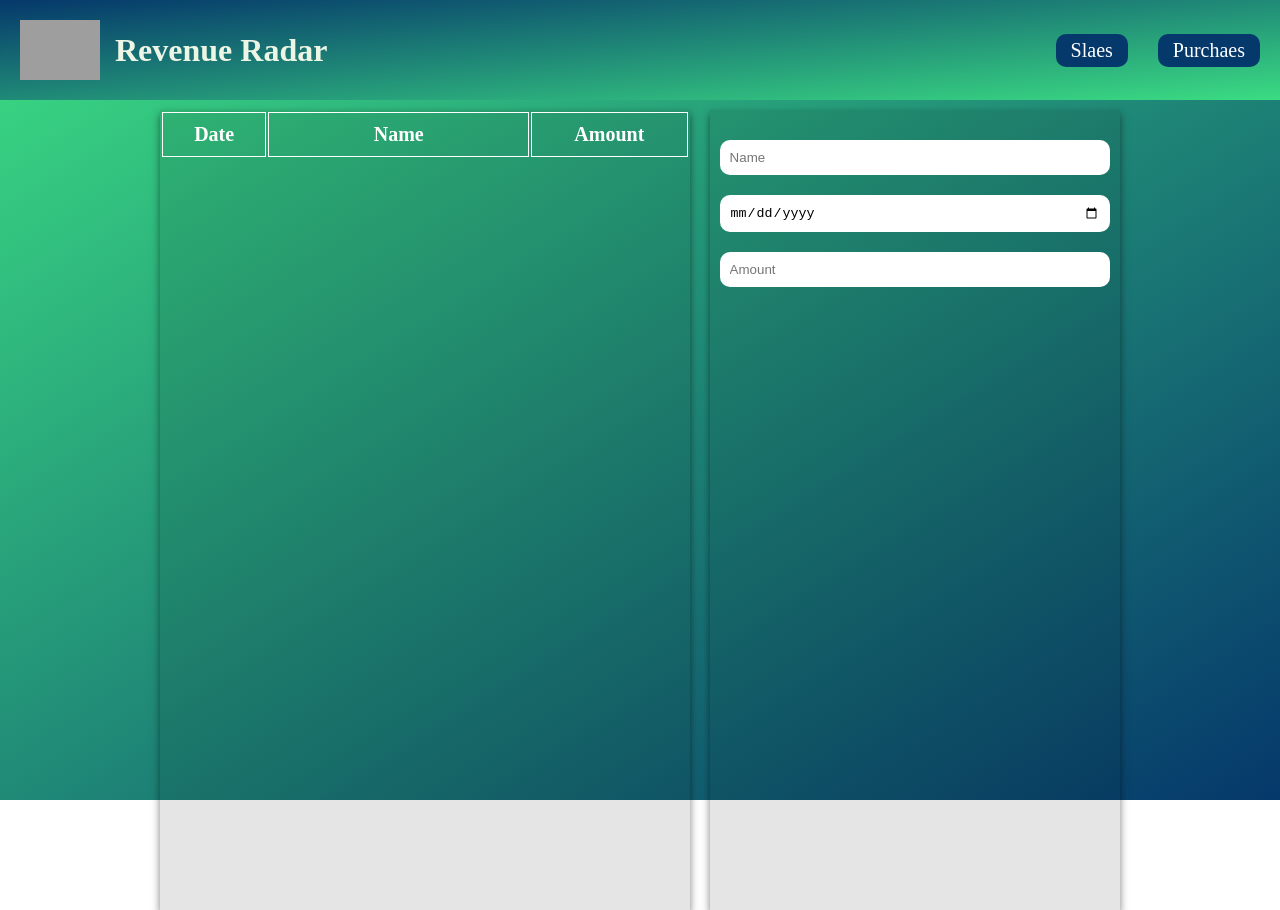
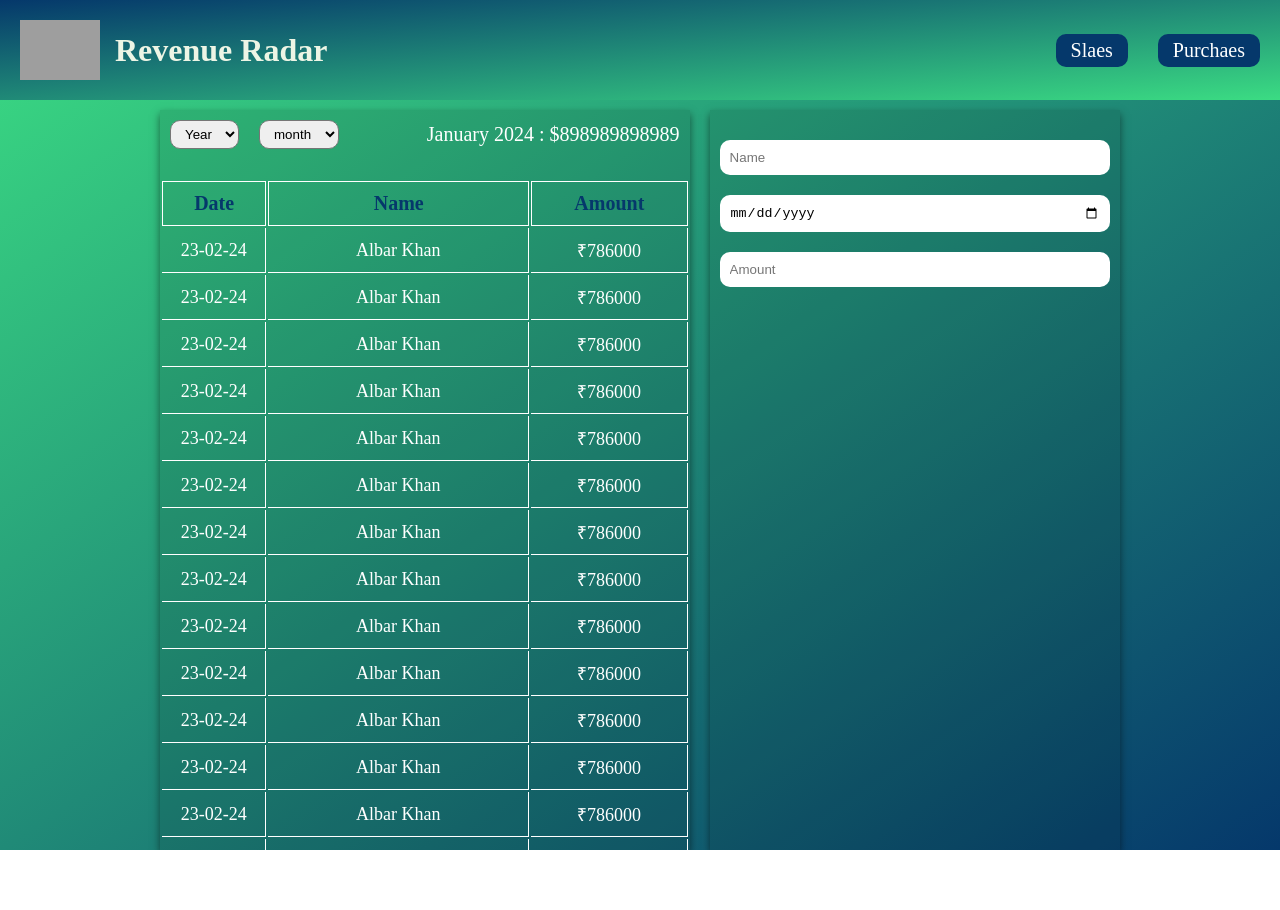
Before and after one commit to AlbarKhan/RevenueRadar-React-, a React (Create React App) app: page / in a window 1280 px wide. After the commit the page ends 850 px from the top, so only its background shows below. Built offline with nearby package versions, Linux system fonts and the light colour scheme; grey boxes are pictures that could not be loaded.

Commit message:
dummy data added

```diff
--- a/src/App.js
+++ b/src/App.js
@@ -1,5 +1,28 @@
 import { useState } from "react";
 
+const data = [
+  { username: "Albar Khan", date: "23-02-24", amount: [786000] },
+  { username: "Albar Khan", date: "23-02-24", amount: [786000] },
+  { username: "Albar Khan", date: "23-02-24", amount: [786000] },
+  { username: "Albar Khan", date: "23-02-24", amount: [786000] },
+  { username: "Albar Khan", date: "23-02-24", amount: [786000] },
+  { username: "Albar Khan", date: "23-02-24", amount: [786000] },
+  { username: "Albar Khan", date: "23-02-24", amount: [786000] },
+  { username: "Albar Khan", date: "23-02-24", amount: [786000] },
+  { username: "Albar Khan", date: "23-02-24", amount: [786000] },
+  { username: "Albar Khan", date: "23-02-24", amount: [786000] },
+  { username: "Albar Khan", date: "23-02-24", amount: [786000] },
+  { username: "Albar Khan", date: "23-02-24", amount: [786000] },
+  { username: "Albar Khan", date: "23-02-24", amount: [786000] },
+  { username: "Albar Khan", date: "23-02-24", amount: [786000] },
+  { username: "Albar Khan", date: "23-02-24", amount: [786000] },
+  { username: "Albar Khan", date: "23-02-24", amount: [786000] },
+  { username: "Albar Khan", date: "23-02-24", amount: [786000] },
+  { username: "Albar Khan", date: "23-02-24", amount: [786000] },
+  { username: "Albar Khan", date: "23-02-24", amount: [786000] },
+  { username: "Albar Khan", date: "23-02-24", amount: [786000] },
+  { username: "Albar Khan", date: "23-02-24", amount: [786000] },
+];
 export default function App() {
   return (
     <div className="App">
@@ -44,6 +67,7 @@ function Body() {
     <div className="main-wrapper">
       <div className="main-content">
         <div className="list">
+          <DateBar />
           <Table />
         </div>
         <div className="inputForm">
@@ -66,6 +90,24 @@ function Form() {
   );
 }
 
+function DateBar() {
+  return (
+    <div className="date-bar">
+      <div className="select-options">
+        <select>
+          <option>Year</option>
+        </select>
+        <select>
+          <option>month</option>
+        </select>
+      </div>
+      <div>
+        <span className="status">January 2024 : $898989898989</span>
+      </div>
+    </div>
+  );
+}
+
 function Table() {
   return (
     <table className="table">
@@ -76,6 +118,15 @@ function Table() {
           <th className="amount-column">Amount</th>
         </tr>
       </thead>
+      <tbody>
+        {data.map((data) => (
+          <tr key={data.username}>
+            <td>{data.date}</td>
+            <td>Albar Khan</td>
+            <td>₹{data.amount}</td>
+          </tr>
+        ))}
+      </tbody>
     </table>
   );
 }
--- a/src/index.css
+++ b/src/index.css
@@ -12,7 +12,7 @@ body {
 
 .App {
   position: relative;
-  height: 100vh;
+  /* height: 100vh; */
   background-image: linear-gradient(to top left, #05386b, #3bdc83);
 }
 
@@ -76,13 +76,40 @@ body {
   display: flex;
   justify-content: center;
   gap: 20px;
-  /* align-items: center; */
+  width: 75%;
+}
+.date-bar {
+  margin-bottom: 20px;
+  display: flex;
+  justify-content: space-between;
+  align-items: center;
   /* border: 1px solid; */
-  width: 75%;
+  padding: 10px 10px;
+}
+.date-bar .select-options {
+  /* border: 1px solid; */
+}
+.date-bar select {
+  padding: 5px 10px;
+  /* margin-top: 20px; */
+  /* margin: 0px 20px 0px; */
+  margin-right: 20px;
+  border-radius: 10px;
+  /* background-color: var(--secondary); */
+  /* color: white; */
+}
+
+.date-bar .status {
+  /* border: 1px solid; */
+  font-size: 20px;
+  margin-left: 5px;
+  color: white;
 }
 
 .main-content .list {
   width: 65%;
+  height: 740px;
+  overflow: scroll;
   box-shadow: 0 4px 8px 0 rgba(0, 0, 0, 0.5);
   background-color: rgba(0, 0, 0, 0.1);
 }
@@ -104,17 +131,23 @@ body {
   margin-top: 20px;
 }
 .table {
-  /* border: 1px solid; */
   width: 100%;
-  /* background-color: var(--secondary); */
   color: white;
 }
 
 .table th {
   font-size: 20px;
   padding: 10px 5px;
-  border: 1px solid;
+  border: 1px solid white;
+  color: var(--secondary);
   /* width: 33.3%; */
+}
+.table td {
+  border-bottom: 1px solid;
+  border-right: 1px solid;
+  text-align: center;
+  padding: 10px 0px;
+  font-size: 18px;
 }
 .table .date-column {
   width: 20%;
@@ -123,6 +156,7 @@ body {
   width: 50%;
 }
 .table .amount-column {
+  width: 30%;
 }
 @media (max-width: 486px) {
   .header {
@@ -173,6 +207,11 @@ body {
     justify-content: start;
     width: 95%;
   }
+  .date-bar {
+    flex-direction: column-reverse;
+    align-items: start;
+    gap: 20px;
+  }
   .main-content .list {
     width: 100%;
   }
```
